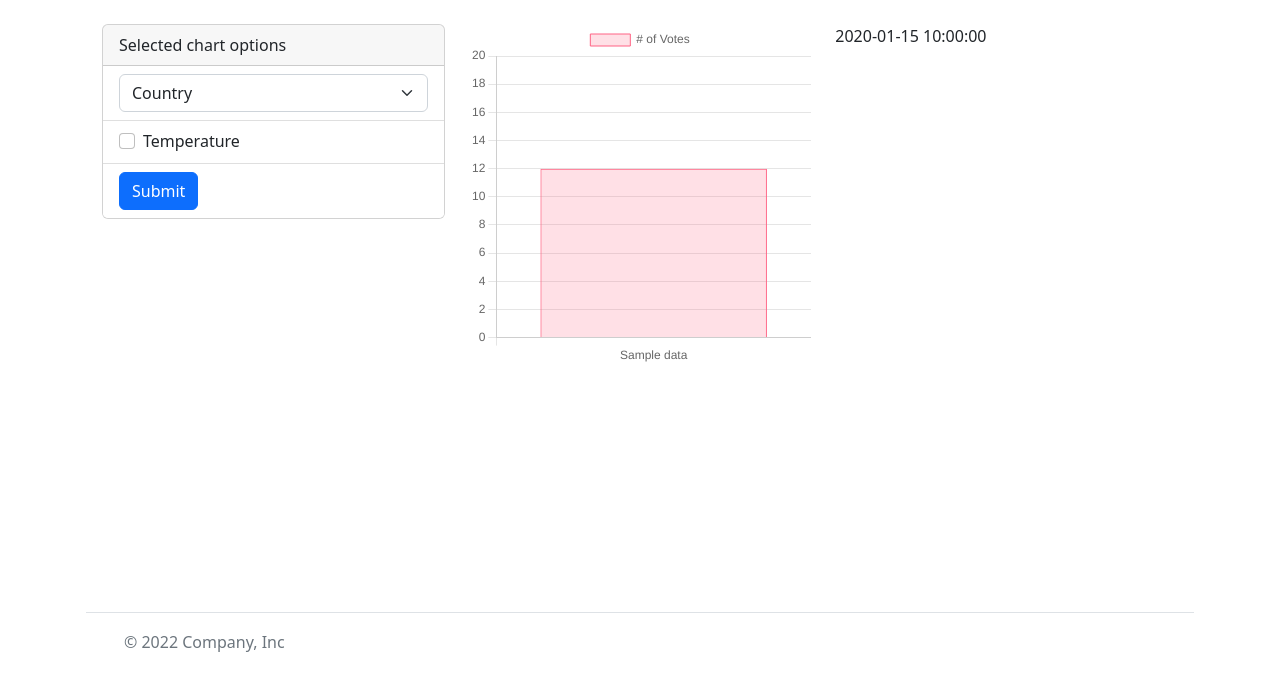
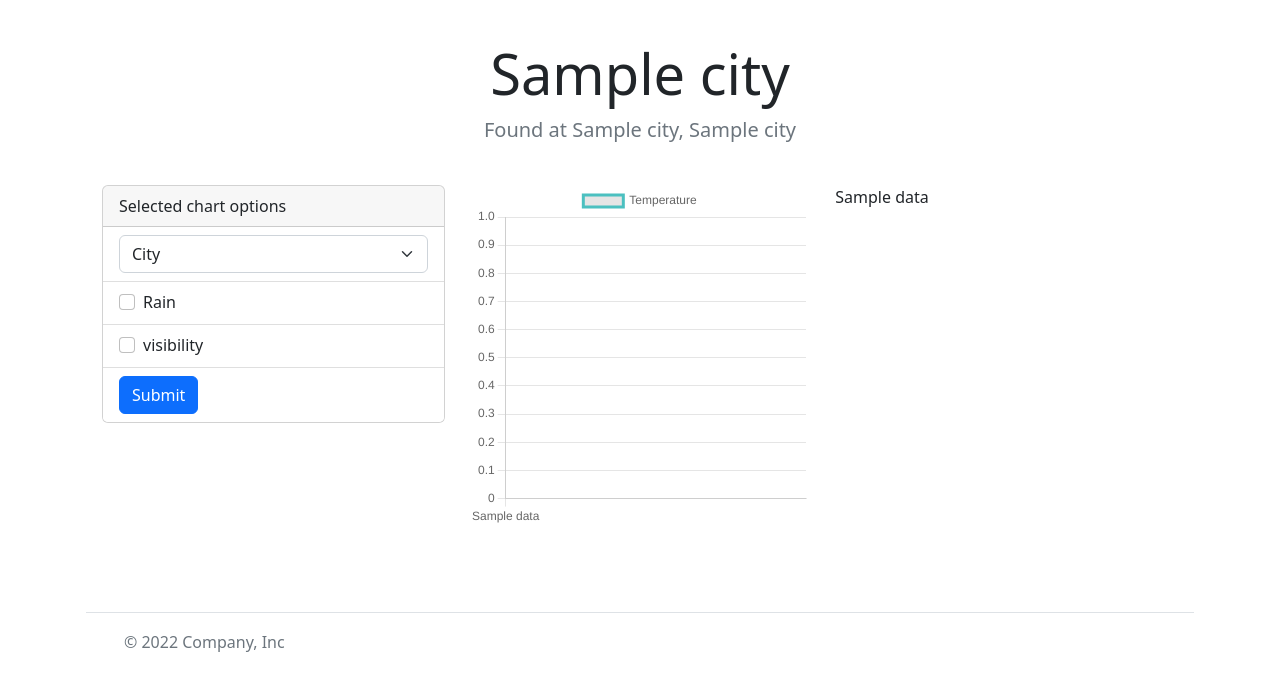
Before and after one commit to Elgun1234/Project_1, a FastAPI app: template templates/weather.html in a window 1280 px wide. Shown: the part 89-780 px from the top of the page. Run offline with FastAPI, Linux system fonts and the light colour scheme; the template is opened without the code that fills it: most values are stand-ins (such as "Sample title", 1, 10 or a date in 2020).

Commit message:
Update weather.html

```diff
--- a/templates/weather.html
+++ b/templates/weather.html
@@ -6,7 +6,10 @@
 {% endblock %}
 
 {% block page_content %}
-
+<div class="pricing-header p-3 pb-md-4 mx-auto text-center">
+  <h1 class="display-4 fw-normal">{{city[0]}}</h1>
+  <p class="fs-5 text-muted">Found at {{city[1]}}, {{city[2]}}</p>
+</div>
 <div class="row align-items-md-stretch">
   <div class="col-4">
     <form method="POST" action="{{url_for('weather_send')}}">
@@ -16,8 +19,8 @@
         </div>
         <ul class="list-group list-group-flush">
           <li class="list-group-item">
-            <select class="form-select" name="country">
-            <option value="">Country</option>
+            <select class="form-select" name="city" required>
+            <option value="">City</option>
             <option value="berlin">Berlin</option>
             <option value="paris">Paris</option>
             <option value="london">London</option>
@@ -25,7 +28,12 @@
           </li>
           <li class="list-group-item">
             <div class="form-check">
-              <input class="form-check-input" type="checkbox" name="temperature" value="yes"> Temperature
+              <input class="form-check-input" type="checkbox" name="rain" value="yes"> Rain
+            </div>
+          </li>
+          <li class="list-group-item">
+            <div class="form-check">
+              <input class="form-check-input" type="checkbox" name="visibility" value="yes"> visibility
             </div>
           </li>
           <li class="list-group-item">
@@ -36,10 +44,12 @@
     </form>
   </div>
   <div class="col-4">
-      <canvas id="myChart" width="400" height="400"></canvas>
+    <canvas id="myChart" width="400" height="400"></canvas>
   </div>
-  <div class="col-4">
-    {{data['weather']['hourly']['time']}}
+   <div class="col-4">
+    {{data[2]}}
+     <br>
+
   </div>
 </div>
 
@@ -48,44 +58,42 @@
 {% block scripts %}
 <script src="https://cdnjs.cloudflare.com/ajax/libs/Chart.js/3.9.1/chart.min.js" integrity="sha512-ElRFoEQdI5Ht6kZvyzXhYG9NqjtkmlkfYk0wr6wHxU9JEHakS7UJZNeml5ALk+8IKlU6jDgMabC3vkumRokgJA==" crossorigin="anonymous" referrerpolicy="no-referrer"></script>
 <script>
-  var_data="{{data}}";
-  new_data = var_data.replace("&#39;", "'");
+
+  var labels = "{{data[1]}}";
+  labels = labels.replaceAll("&#39;", "'");
+  console.log(labels);
+  labels = labels.split(",")
+  console.log(labels);
 
 
-  console.log(new_data);
+
+  var values = "{{data[2]}}";
+  console.log(values);
+  values= values.split(",")
+  console.log(values);
+
+  var rain_values = "{{data[3]}}";
+  console.log(rain_values);
+  rain_values= rain_values.split(",")
+  console.log(rain_values);
+
+  var visibility_values = "{{data[4]}}";
+  console.log(visibility_values);
+  visibility_values= visibility_values.split(",")
+  console.log(visibility_values);
+
 const ctx = document.getElementById('myChart').getContext('2d');
 const myChart = new Chart(ctx, {
-    type: 'bar',
+    type: 'line',
     data: {
-        labels: [new_data],
+        labels: labels,
         datasets: [{
-            label: '# of Votes',
-            data: [12, 19, 3, 5, 2, 3],
-            backgroundColor: [
-                'rgba(255, 99, 132, 0.2)',
-                'rgba(54, 162, 235, 0.2)',
-                'rgba(255, 206, 86, 0.2)',
-                'rgba(75, 192, 192, 0.2)',
-                'rgba(153, 102, 255, 0.2)',
-                'rgba(255, 159, 64, 0.2)'
-            ],
-            borderColor: [
-                'rgba(255, 99, 132, 1)',
-                'rgba(54, 162, 235, 1)',
-                'rgba(255, 206, 86, 1)',
-                'rgba(75, 192, 192, 1)',
-                'rgba(153, 102, 255, 1)',
-                'rgba(255, 159, 64, 1)'
-            ],
-            borderWidth: 1
+            label: 'Temperature',
+            data: values,
+            fill: false,
+            borderColor: 'rgb(75, 192, 192)',
+            tension: 0.1
         }]
-    },
-    options: {
-        scales: {
-            y: {
-                beginAtZero: true
-            }
-        }
     }
 });
 </script>
```
